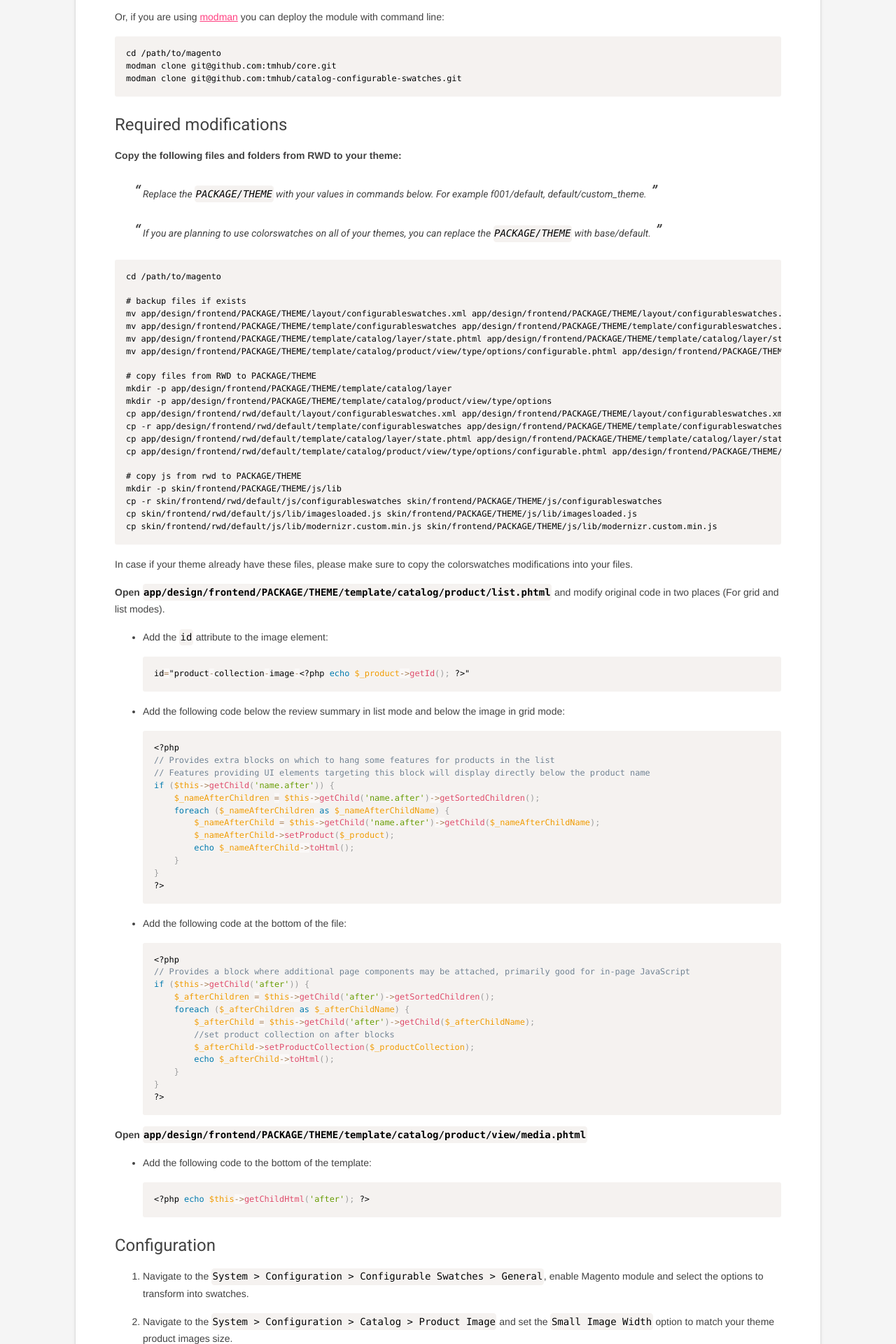
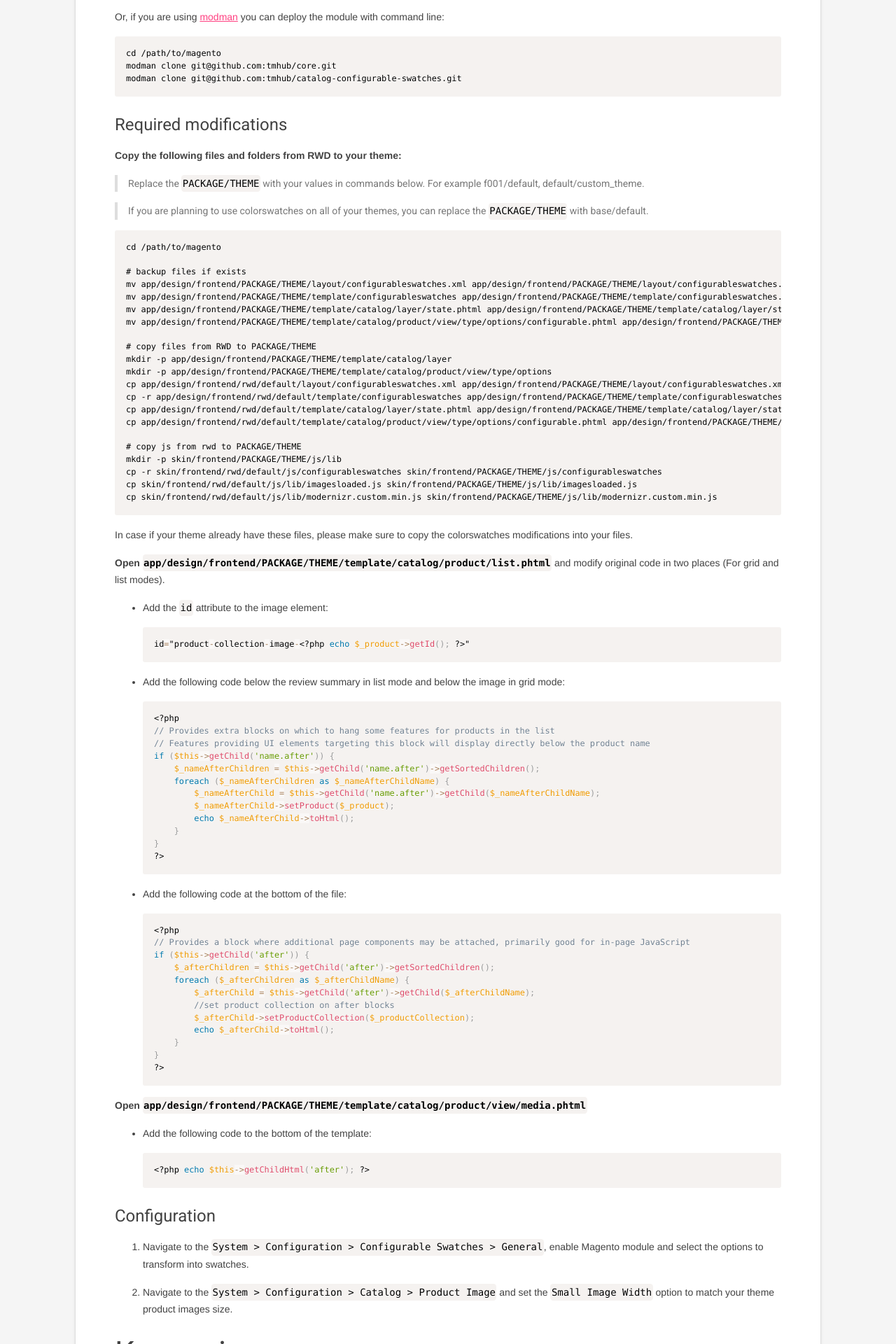
Before and after one commit to tmhub/tmhub.github.io, a Jekyll site: the page built from extensions/catalog-configurable-swatches/index.md, in a window 1280 px wide. Shown: the part 923-2843 px from the top of the page at 70% size. Built offline with Jekyll 4.4.1, drawn with Linux system fonts in a browser that asks for light colours.

Commit message:
Improved blockquotes styles

```diff
--- a/css/app.scss
+++ b/css/app.scss
@@ -47,9 +47,27 @@ pre, pre[class*="language-"] {
     }
 }
 
-blockquote p {
+blockquote {
+    border-left: 4px solid #ddd;
+    color: #777;
+    padding: 0 15px;
+    font-style: normal;
+    line-height: normal;
+    margin: 0 0 15px;
+}
+blockquote:before,
+blockquote:after {
+    content: '';
+    position: static;
+    left: auto;
+    right: auto;
     margin: 0;
-    display: inline;
+}
+blockquote > *:last-child {
+    margin-bottom: 0;
+}
+blockquote > *:first-child {
+    margin-top: 0;
 }
 
 @media (max-width: 480px) {
```
